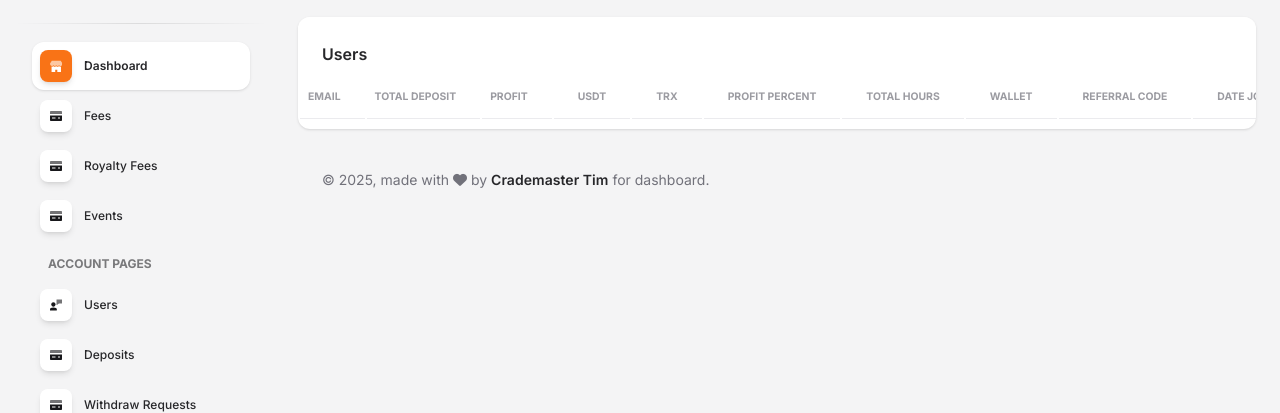
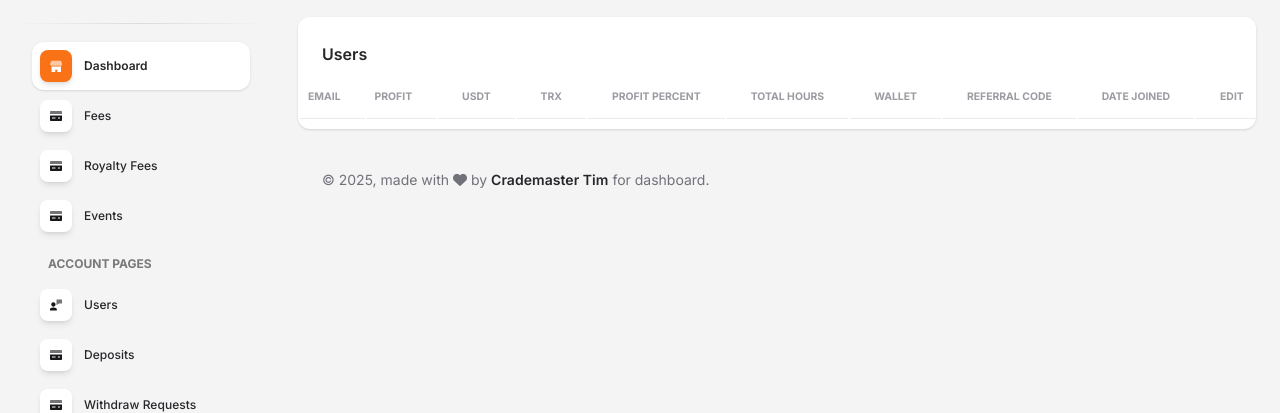
Before and after one commit to fullstackguru910/crademaster_backend, a Django app: template templates/users/list.html in a window 1280 px wide. Shown: the part 71-484 px from the top of the page. Run offline with Django 5.2, Linux system fonts and the light colour scheme; the template is opened without the code that fills it, so the values that code supplies are empty; some libraries are stand-ins or nearby versions.

Commit message:
disabled total deposit

```diff
--- a/templates/users/list.html
+++ b/templates/users/list.html
@@ -19,7 +19,7 @@
                   <thead>
                     <tr>
                       <th class="text-uppercase text-secondary text-xxs font-weight-bolder opacity-7 ps-2">Email</th>
-                      <th class="text-uppercase text-secondary text-xxs font-weight-bolder opacity-7 ps-2">Total Deposit</th>
+                      <!-- <th class="text-uppercase text-secondary text-xxs font-weight-bolder opacity-7 ps-2">Total Deposit</th> -->
                       <th class="text-uppercase text-secondary text-xxs font-weight-bolder opacity-7 ps-2">Profit</th>
                       <th class="text-center text-uppercase text-secondary text-xxs font-weight-bolder opacity-7">USDT</th>
                       <th class="text-center text-uppercase text-secondary text-xxs font-weight-bolder opacity-7">TRX</th>
@@ -45,7 +45,7 @@
                               <a href="{% url 'user_update' user.id %}"><span class="text-info text-xs font-weight-bold">{{ user.email }}</span></a>
                           </td>
                           <td class="align-middle text-center text-sm">
-                            <span class="text-secondary text-xs font-weight-bold">{{ user.get_deposit_balance }}</span>
+                            <!-- <span class="text-secondary text-xs font-weight-bold">{{ user.get_deposit_balance }}</span> -->
                           </td>
                           <td class="align-middle text-center text-sm">
                             <span class="text-secondary text-xs font-weight-bold">{{ user.get_profits }}</span>
```
